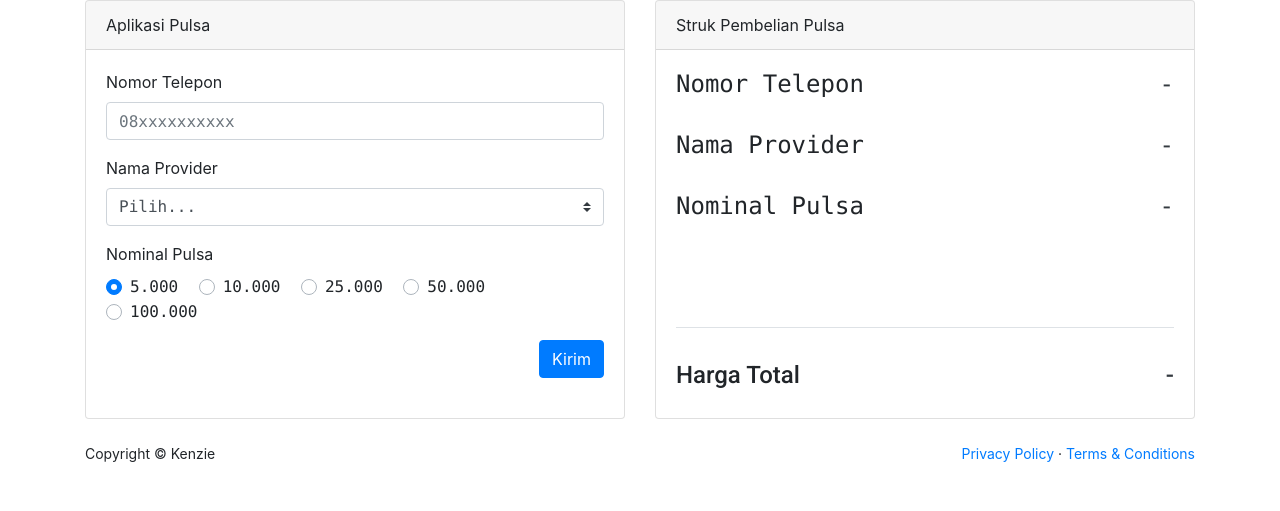
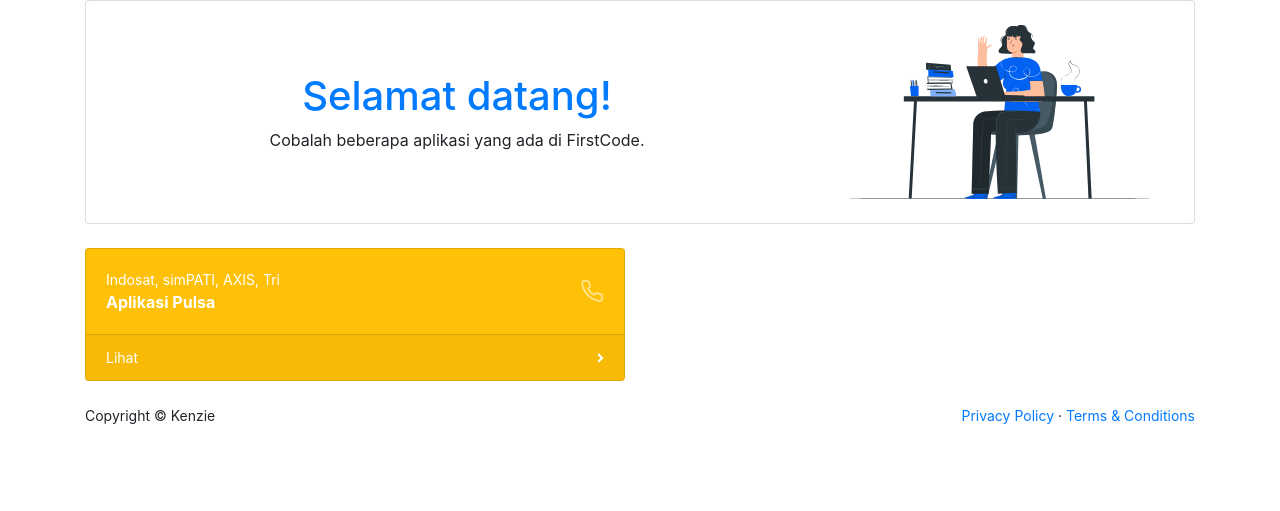
Before and after one commit to kenziewistara/firstcode, a CodeIgniter app: page /firstcode/admin in a window 1280 px wide. Shown: the part 289-800 px from the top of the page. Run offline with CodeIgniter, Linux system fonts and the light colour scheme; some libraries are stand-ins or nearby versions.

Commit message:
Update 25092020

```diff
--- a/application/controllers/Admin.php
+++ b/application/controllers/Admin.php
@@ -4,28 +4,27 @@ use phpDocumentor\Reflection\Types\This;
 
 class Admin extends CI_Controller
 {
-
-	// public function __construct()
-	// {
-	// 	parent::__construct();
-	// 	$this->load->library('form_validation');
-	// }
-
 	public function index()
+	{
+		$this->load->view('templates/header');
+		$this->load->view('admin/index');
+		$this->load->view('templates/footer');
+	}
+	public function pulsa()
 	{
 		$this->form_validation->set_rules('telepon', 'Nomor Telepon', 'required|integer');
 		$this->form_validation->set_rules('provider', 'Provider', 'required');
 
 		if ($this->form_validation->run() == FALSE) {
 			$this->load->view('templates/header');
-			$this->load->view('admin/index');
+			$this->load->view('pulsa/index');
 			$this->load->view('templates/footer');
 		} else {
 			$data['telepon'] = $this->input->post('telepon');
 			$data['provider'] = $this->input->post('provider');
 			$data['nominal'] = $this->input->post('nominal');
 			$this->load->view('templates/header', $data);
-			$this->load->view('admin/index', $data);
+			$this->load->view('pulsa/index', $data);
 			$this->load->view('templates/footer', $data);
 		}
 	}
--- a/application/views/admin/index.php
+++ b/application/views/admin/index.php
@@ -17,126 +17,38 @@
   <!-- Main page content-->
   <div class="container mt-n10">
     <div class="row">
-      <div class="col-xxl-4 col-xl-6 mb-4">
-        <div class="card card-header-actions h-100">
-          <div class="card-header">
-            Aplikasi Pulsa
-          </div>
-          <div class="card-body">
-            <form action="" method="POST" id="formPulsa">
-              <div class="form-group">
-                <label for="telepon">Nomor Telepon</label>
-                <input class="form-control form-control-solid text-monospace <?= form_error('telepon', 'is-invalid ', ''); ?>" id="telepon" name="telepon" type="tel" placeholder="08xxxxxxxxxx">
-                <?= form_error('telepon', '<div class="text-danger text-monospace">', '</div>'); ?>
-              </div>
-              <div class="form-group">
-                <label for="exampleFormControlSelect1">Nama Provider</label>
-                <select class="form-control form-control-solid custom-select text-monospace <?= form_error('provider', 'is-invalid ', ''); ?>" name="provider" id="exampleFormControlSelect1"">
-                  <option class=" text-monospace" disabled selected>Pilih...</option>
-                  <option class="text-monospace" value="Indosat">Indosat</option>
-                  <option class="text-monospace" value="simPATI">simPATI</option>
-                  <option class="text-monospace" value="AXIS">AXIS</option>
-                  <option class="text-monospace" value="Tri">Tri</option>
-                </select>
-                <?= form_error('provider', '<div class="text-danger text-monospace">', '</div>'); ?>
-              </div>
-              <div class="form-group">
-                <label for="phone">Nominal Pulsa</label>
-                <div>
-                  <div class="custom-control custom-radio custom-control-solid custom-control-inline">
-                    <input class="custom-control-input" id="radioSolid1" type="radio" name="nominal" value="5000" checked>
-                    <label class="custom-control-label text-monospace" for="radioSolid1">5.000</label>
-                  </div>
-                  <div class="custom-control custom-radio custom-control-solid custom-control-inline">
-                    <input class="custom-control-input" id="radioSolid2" type="radio" name="nominal" value="10000">
-                    <label class="custom-control-label text-monospace" for="radioSolid2">10.000</label>
-                  </div>
-                  <div class="custom-control custom-radio custom-control-solid custom-control-inline">
-                    <input class="custom-control-input" id="radioSolid3" type="radio" name="nominal" value="25000">
-                    <label class="custom-control-label text-monospace" for="radioSolid3">25.000</label>
-                  </div>
-                  <div class="custom-control custom-radio custom-control-solid custom-control-inline">
-                    <input class="custom-control-input" id="radioSolid4" type="radio" name="nominal" value="50000">
-                    <label class="custom-control-label text-monospace" for="radioSolid4">50.000</label>
-                  </div>
-                  <div class="custom-control custom-radio custom-control-solid custom-control-inline">
-                    <input class="custom-control-input" id="radioSolid5" type="radio" name="nominal" value="100000">
-                    <label class="custom-control-label text-monospace" for="radioSolid5">100.000</label>
-                  </div>
+      <div class="col-xxl-4 col-xl-12 mb-4">
+        <div class="card h-100">
+          <div class="card-body h-100 d-flex flex-column justify-content-center py-5 py-xl-4">
+            <div class="row align-items-center">
+              <div class="col-xl-8 col-xxl-12">
+                <div class="text-center px-4 mb-4 mb-xl-0 mb-xxl-4">
+                  <h1 class="text-primary">Selamat datang!</h1>
+                  <p class="text-gray-700 mb-0">Cobalah beberapa aplikasi yang ada di FirstCode.</p>
                 </div>
               </div>
-              <div class="text-right">
-                <button class="btn btn-primary" type="submit">Kirim</button>
-              </div>
-            </form>
+              <div class="col-xl-4 col-xxl-12 text-center"><img class="img-fluid" src="<?= base_url('assets/img/features/at-work-pana.svg'); ?>" style="max-width: 26rem;" /></div>
+            </div>
           </div>
         </div>
       </div>
-      <div class="col-xxl-4 col-xl-6 mb-4">
-        <div class="card card-header-actions h-100">
-          <div class="card-header">
-            Struk Pembelian Pulsa
+    </div>
+    <!-- Example Colored Cards for Dashboard Demo-->
+    <div class="row">
+      <div class="col-xxl-3 col-lg-6">
+        <div class="card bg-warning text-white mb-4">
+          <div class="card-body">
+            <div class="d-flex justify-content-between align-items-center">
+              <div class="mr-3">
+                <div class="text-white-75 small">Indosat, simPATI, AXIS, Tri</div>
+                <div class="text-lg font-weight-bold">Aplikasi Pulsa</div>
+              </div>
+              <i class="feather-xl text-white-50" data-feather="phone"></i>
+            </div>
           </div>
-          <div class="card-body">
-            <div class="list-group list-group-flush">
-              <div class="d-flex align-items-center justify-content-between small">
-                <div class="mr-3 h4 font-weight-light text-monospace">
-                  Nomor Telepon
-                </div>
-                <div class="font-weight-500 text-dark h4 text-monospace">
-                  <?php if (isset($telepon)) : ?>
-                    <?= $telepon; ?>
-                  <?php else : ?>
-                    -
-                  <?php endif; ?>
-                </div>
-              </div>
-              <div class="d-flex align-items-center justify-content-between small mt-4">
-                <div class="mr-3 h4 font-weight-light text-monospace">
-                  Nama Provider
-                </div>
-                <div class="font-weight-500 text-dark h4 text-monospace">
-                  <?php if (isset($provider)) : ?>
-                    <?= $provider; ?>
-                  <?php else : ?>
-                    -
-                  <?php endif; ?>
-                </div>
-              </div>
-              <div class="d-flex align-items-center justify-content-between small mt-4">
-                <div class="mr-3 h4 font-weight-light text-monospace">
-                  Nominal Pulsa
-                </div>
-                <div class="font-weight-500 text-dark h4 text-monospace">
-                  <?php if (isset($nominal)) : ?>
-                    <?= number_format($nominal, 0, ',', '.'); ?>
-                  <?php else : ?>
-                    -
-                  <?php endif; ?>
-                </div>
-              </div>
-              <hr>
-              <hr>
-              <hr>
-              <div class="border-top text-black"></div>
-              <hr>
-              <div class="d-flex align-items-center justify-content-between small">
-                <div class="mr-3 h4 text-black roboto">
-                  Harga Total
-                </div>
-                <div class="font-weight-500 text-dark h4 roboto">
-                  <?php if (isset($nominal)) : ?>
-                    <?php if ($nominal == 5000 || $nominal == 10000) : ?>
-                      Rp<?= number_format(($nominal + ($nominal * (10 / 100))), 0, ',', '.'); ?>
-                    <?php elseif ($nominal == 25000 || $nominal == 50000 || $nominal == 100000) : ?>
-                      Rp<?= number_format(($nominal + ($nominal * (5 / 100))), 0, ',', '.'); ?>
-                    <?php endif; ?>
-                  <?php else : ?>
-                    -
-                  <?php endif; ?>
-                </div>
-              </div>
-            </div>
+          <div class="card-footer d-flex align-items-center justify-content-between">
+            <a class="small text-white stretched-link" href="<?= base_url('admin/pulsa'); ?>">Lihat</a>
+            <div class="small text-white"><i class="fas fa-angle-right"></i></div>
           </div>
         </div>
       </div>
```
Also changed, not shown: application/views/pulsa/index.php (added, +145 -0 lines), assets/img/features/at-work-pana.svg (added).
